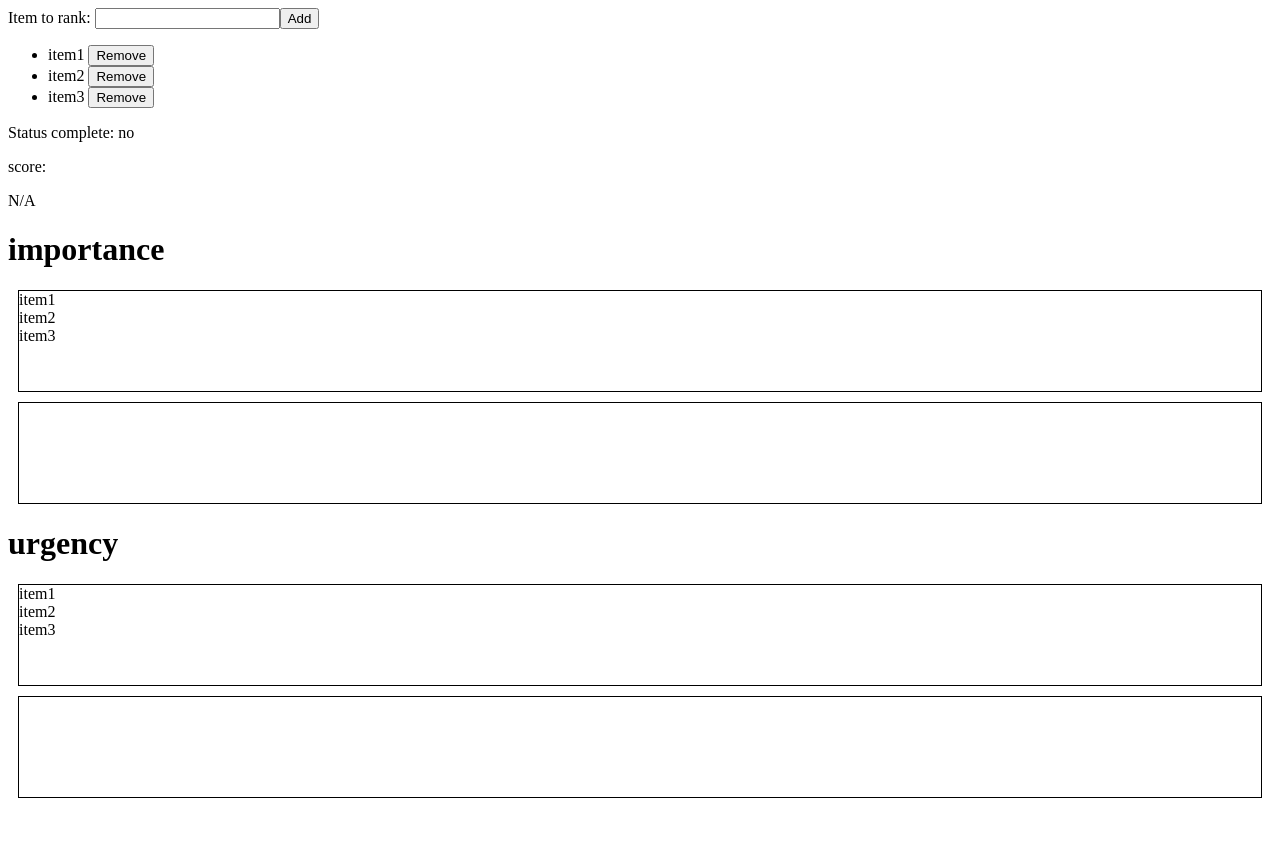
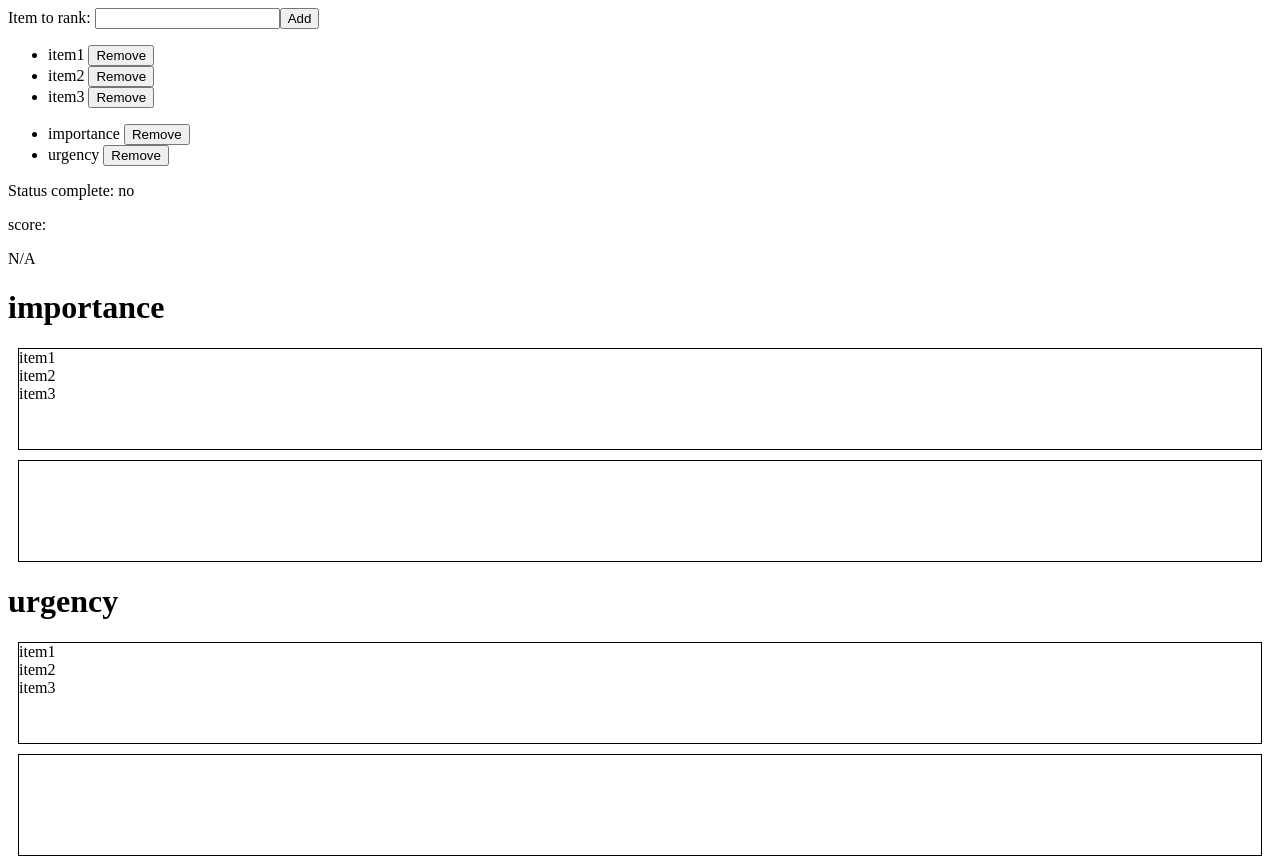
Before and after one commit to 0xR/rank-force, a React (Vite) app: page / in a window 1280 px wide. Before the commit the page ends 808 px from the top, so only its background shows below. Built offline with nearby package versions, Linux system fonts and the light colour scheme.

Commit message:
add dimensions list

```diff
--- a/src/App.tsx
+++ b/src/App.tsx
@@ -80,6 +80,25 @@ function ItemList({
   );
 }
 
+function DimensionList({
+  dimensions,
+  onRemove,
+}: {
+  dimensions: RankDimension[];
+  onRemove: (dimension: RankDimension) => void;
+}) {
+  return (
+    <ul>
+      {dimensions.map((dimension) => (
+        <li key={dimension.id}>
+          {dimension.name}{' '}
+          <button onClick={() => onRemove(dimension)}>Remove</button>
+        </li>
+      ))}
+    </ul>
+  );
+}
+
 function App() {
   const [rankAssigment, setRankAssignment] = useState(() => {
     const rankDimension1 = new RankDimension(
@@ -122,6 +141,12 @@ function App() {
           setRankAssignment(rankAssigment.removeItems([item]))
         }
       />
+      <DimensionList
+        dimensions={rankAssigment.dimensions}
+        onRemove={(dimension) =>
+          setRankAssignment(rankAssigment.removeDimensions(dimension))
+        }
+      />
       <p>Status complete: {rankAssigment.rankingComplete ? 'yes' : 'no'}</p>
       <p>score:</p>
       {rankAssigment.score ? <Score score={rankAssigment.score} /> : <p>N/A</p>}
--- a/src/core/RankAssignment.ts
+++ b/src/core/RankAssignment.ts
@@ -29,6 +29,14 @@ export class RankAssignment {
     return new RankAssignment(
       this.items,
       this.dimensions.concat(rankDimension),
+      this.rankingsByUser,
+    );
+  }
+
+  removeDimensions(...dimensions: RankDimension[]): RankAssignment {
+    return new RankAssignment(
+      this.items,
+      this.dimensions.filter((dimension) => !dimensions.includes(dimension)),
       this.rankingsByUser,
     );
   }
```
